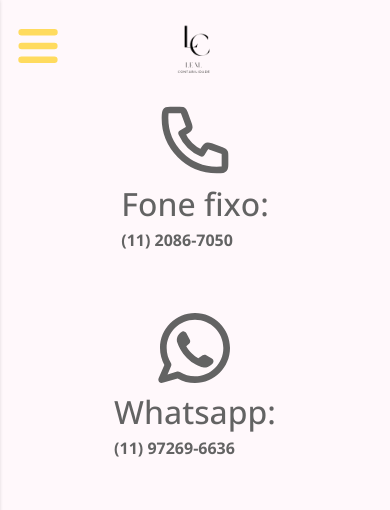
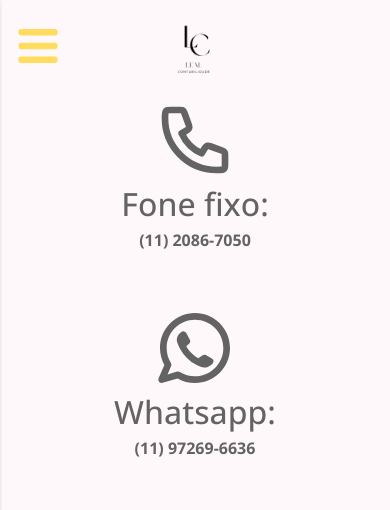
Before and after one commit to Nyir0/contabilidade, a React (Create React App) app: page /contatos in a window 390 px wide. Shown: the top 510 px of the page. Built offline with nearby package versions, Linux system fonts and the light colour scheme.

Commit message:
fix:corrige respons mobile contatos

```diff
--- a/src/pages/Contato.js
+++ b/src/pages/Contato.js
@@ -1,25 +1,25 @@
 export default function Contato(){
     return(
-        <section className="flex flex-col justify-between h-[calc(100vh-200px)] max-sm:h-[calc(100vh-100px)]">
+        <section className="flex flex-col justify-between h-[calc(100vh-200px)] max-sm:h-auto">
             <div>
                 <div className="flex max-sm:flex-col items-center mb-14">
                     <img className="mr-10 max-sm:mr-0" src="../images/icons/phone.svg" alt="" width={80} height={80}/>
-                    <div>
+                    <div className="max-sm:flex max-sm:flex-col max-sm:items-center">
                         <h3>Fone fixo:</h3>
                         <strong className="text-2xl max-sm:text-base">(11) 2086-7050</strong>
                     </div>
                 </div>
                 <div className="flex max-sm:flex-col items-center mb-14">
                     <img className="mr-10 max-sm:mr-0" src="../images/icons/whatsapp.svg" alt="" width={80} height={80}/>
-                    <div>
+                    <div className="max-sm:flex max-sm:flex-col max-sm:items-center">
                         <h3>Whatsapp:</h3>
                         <strong className="text-2xl max-sm:text-base">(11) 97269-6636</strong>
                     </div>
                 </div>
                 <div className="flex max-sm:flex-col items-center mb-14">
                     <img className="mr-10 max-sm:mr-0" src="../images/icons/email.svg" alt="" width={80} height={80}/>
-                    <div>
-                        <h3 className="max-sm:text-center">E-mail:</h3>
+                    <div className="max-sm:flex max-sm:flex-col max-sm:items-center">
+                        <h3>E-mail:</h3>
                         <strong className="text-2xl max-sm:text-base">leal.contabilidade@hotmail.com</strong>
                     </div>
                 </div>
```
